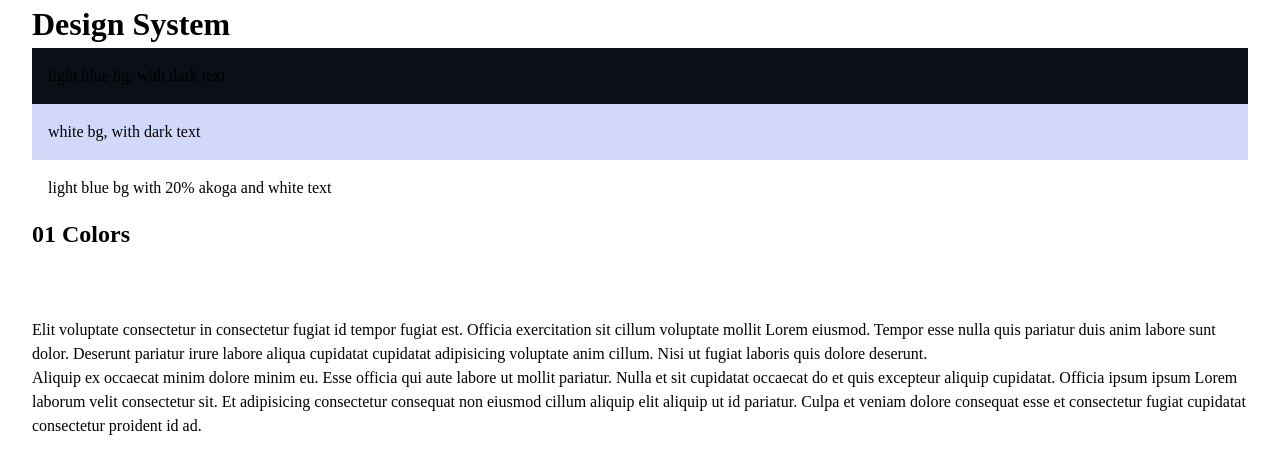
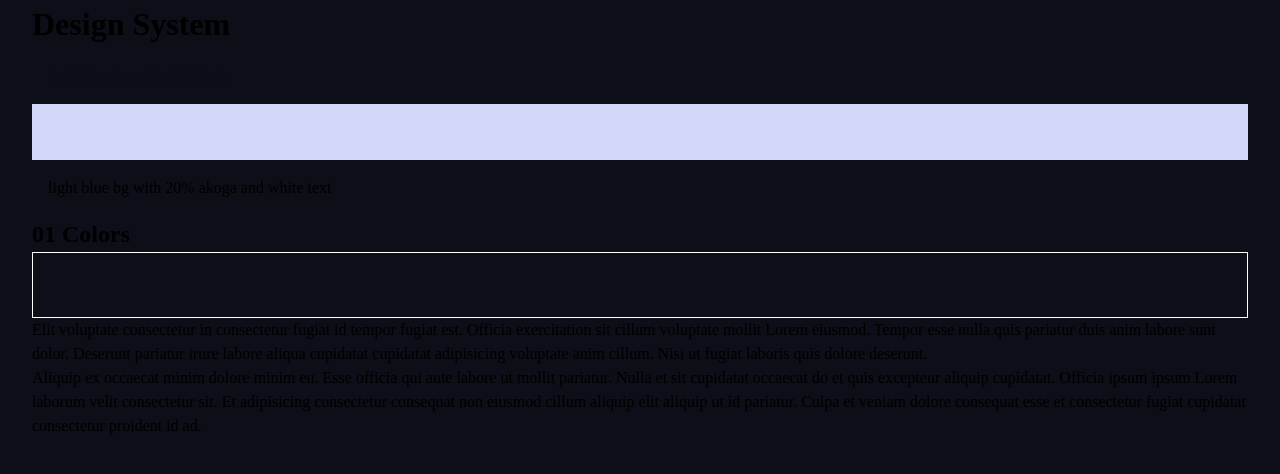
Before and after one commit to onticinc/css-design-template, a React (Create React App) app: page / in a window 1280 px wide. Shown: the top 474 px of the page. Built offline with nearby package versions, Linux system fonts and the light colour scheme.

Commit message:
changed body tag on css

```diff
--- a/src/components/index/IndexContainer.js
+++ b/src/components/index/IndexContainer.js
@@ -4,7 +4,7 @@ import React from 'react';
 const IndexContainer = () => {
     return (
         <div>
-            <body className="bg-dark text-white">
+            <body className="">
                 <div className="container">
                     <h1>Design System</h1>
 
--- a/src/style.css
+++ b/src/style.css
@@ -22,6 +22,13 @@
   --fs-400: 1.125;
   --fs-300: 1rem;
   --fs-200: 0.875rem;
+
+
+  /* font families */
+
+  --ff-serif:"Bellefair", serif;
+  --ff-sans-cond: "Barlow Condensed", sans-serif;
+  --ff-sans-normal: "Barlow", sans-serif;
 
 
 }
@@ -70,6 +77,10 @@ html:focus-within {
 
 /* Set core body defaults */
 body {
+  font-family: --ff-sans-normal;
+  font-size: var(--fs-400);
+  color: hsl( var(--clr-white) );
+  background-color: hsl( var(--clr-dark) );
   min-height: 100vh;
   text-rendering: optimizeSpeed;
   line-height: 1.5;
@@ -166,6 +177,34 @@ select {
 .bg-accent { background-color: hsl( var(--clr-light) );}
 .bg-white { background-color: hsl( var(--cl-white) );}
 
-.text-dark { background-color: hsl( var(--clr-dark) );}
-.text-accent { background-color: hsl( var(--clr-light) );}
-.text-white { background-color: hsl( var(--clr-white) );}
+.text-dark { color: hsl( var(--clr-dark) );}
+.text-accent { color: hsl( var(--clr-light) );}
+.text-white { color: hsl( var(--clr-white) );}
+
+
+/* typography */
+.ff-serif { font-family: var(--ff-serif); }
+.ff-sans-cond { font-family: var(--ff-sans-cond);}
+.ff-sans-normal { font-family: var(--ff-sans-normal);}
+
+.letter-spacing-1 { letter-spacing: 4.75px; }
+.letter-spacing-2 { letter-spacing: 2.7px; }
+.letter-spacing-3 { letter-spacing: 2.35px; }
+
+.uppercase { text-transform: uppercase; }
+
+.fs-900 { font-size: var(--fs-900); }
+.fs-800 { font-size: var(--fs-800); }
+.fs-700 { font-size: var(--fs-700); }
+.fs-600 { font-size: var(--fs-600); }
+.fs-500 { font-size: var(--fs-500); }
+.fs-400 { font-size: var(--fs-400); }
+.fs-300 { font-size: var(--fs-300); }
+.fs-200 { font-size: var(--fs-200); }
+
+
+.fs-900,
+.fs-800,
+.fs-600 {
+  line-height: 1.1;
+}
```
